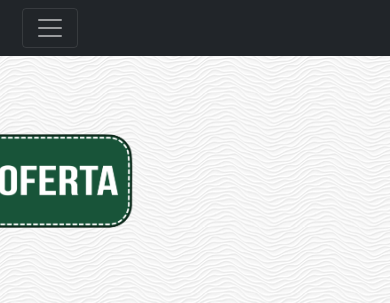
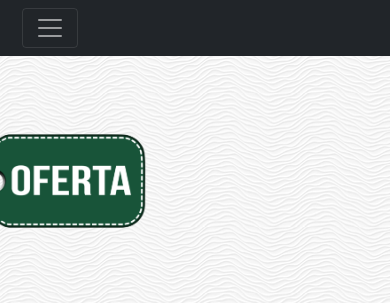
Before and after one commit to benjapaz57/Clase-15, a website: page productos.html in a window 390 px wide. Shown: the part 40-343 px from the top of the page. Drawn offline with nearby package versions, Linux system fonts and the light colour scheme.

Commit message:
responsive img prod

```diff
--- a/sass/_content.scss
+++ b/sass/_content.scss
@@ -38,7 +38,7 @@ h3{
         justify-content: center;
     }
     .imgProd{
-        width: 10px;
+        width: 10%;
         height: 250px;
         display: flex;
         justify-content: center;
```
Also changed, not shown: css/main.css.
